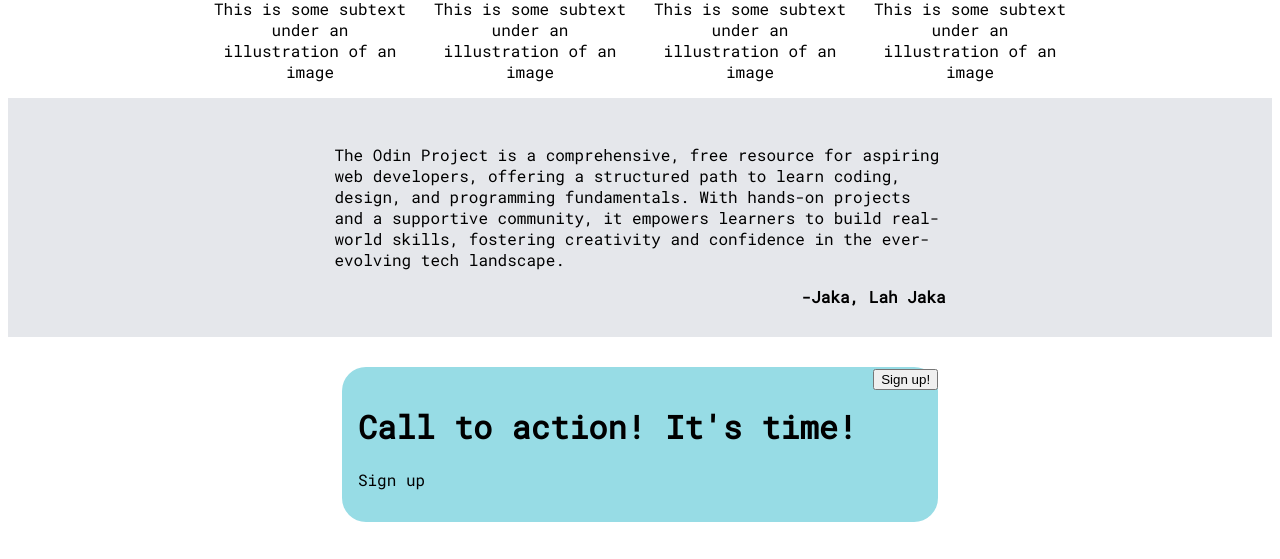
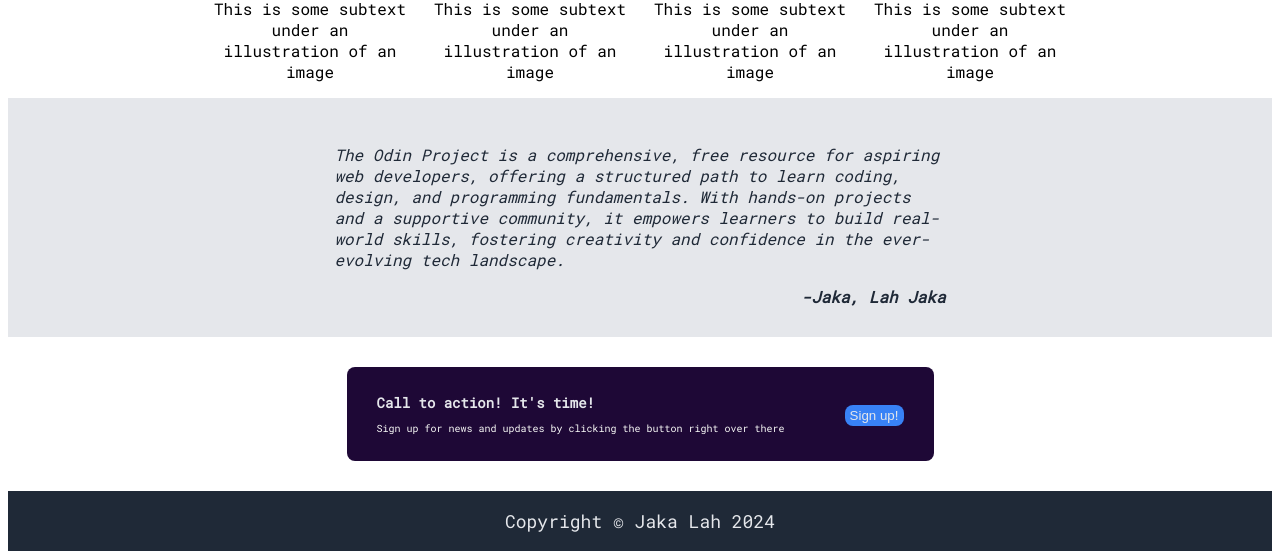
Before and after one commit to Halakaj/TOPLanding, a plain HTML site: page index.html in a window 1280 px wide. Shown: the part 810-1369 px from the top of the page. Before the commit the page ends 1340 px from the top, so only its background shows below. Drawn offline with Linux system fonts and the light colour scheme.

Commit message:
Completed the project, took a different approach with styling the CSS itself but the general rules have been followed

```diff
--- a/index.html
+++ b/index.html
@@ -65,14 +65,14 @@
     <div class="CTA">
         <div class="CTA-text">
             <h1>Call to action! It's time!</h1>
-            <p>Sign up</p>
+            <p>Sign up for news and updates by clicking the button right over there</p>
         </div>
         <div class="CTA-button">
             <button>Sign up!</button>
         </div>
     </div>
     <div class="footer">
-
+        <p>Copyright © Jaka Lah 2024</p>
     </div>
 </body>
 </html>
--- a/styles.css
+++ b/styles.css
@@ -106,6 +106,8 @@ a:active  {color:#E5E7EB;text-decoration: none;}  /* selected link   */
     padding: 30px 10%;
     margin-left: 200px;
     margin-right: 200px;
+    color: #1F2937;
+    font-style: italic;
 }
 .quote .signature{
     text-align: right;
@@ -113,24 +115,55 @@ a:active  {color:#E5E7EB;text-decoration: none;}  /* selected link   */
 }
 .CTA{
     display: flex;
-    justify-content: center;
+    justify-content: end;
     margin-top: 50px;
     margin-bottom: 50px;
-    background-color: rgb(151, 220, 229);
+    background-color: rgb(30, 8, 54);
     margin:auto;
     margin-top: 30px;
-    border-radius: 24px;
+    border-radius: 8px;
 }
 .CTA-text{
-    padding: 16px;
+    padding-left: 30px;
+    padding-right: 30px;
+    padding-top: 16px;
+    padding-bottom: 16px;
+    text-align: left;
 }
 .CTA-text h1{
-
+    font-size: 14px;
+    font-weight: 800;
+    color:#E5E7EB
+}
+.CTA-text p{
+    font-size:10px;
+    font-weight: 100;
+    color: #F9FAF8;
 }
 
 .CTA-button{
-
+    margin: 30px;
+    align-self: center;
+}
+.CTA-button button{
+    background-color: #3882F6;
+    color: #E5E7EB;
+    border: white;
+    border: 4px;
+    cursor: pointer;
+    border-radius: 8px;
+    padding-top: 3px;
+    padding-bottom: 3px;
+    padding-left: 5px;
+    padding-right: 5px;
 }
 .footer{
-
+    margin-top: 30px;
+    background-color: #1F2937;
+    height: auto;
 }
+.footer p{
+    text-align: center;
+    color:#E5E7EB;
+    font-size: 18px;
+}
```
